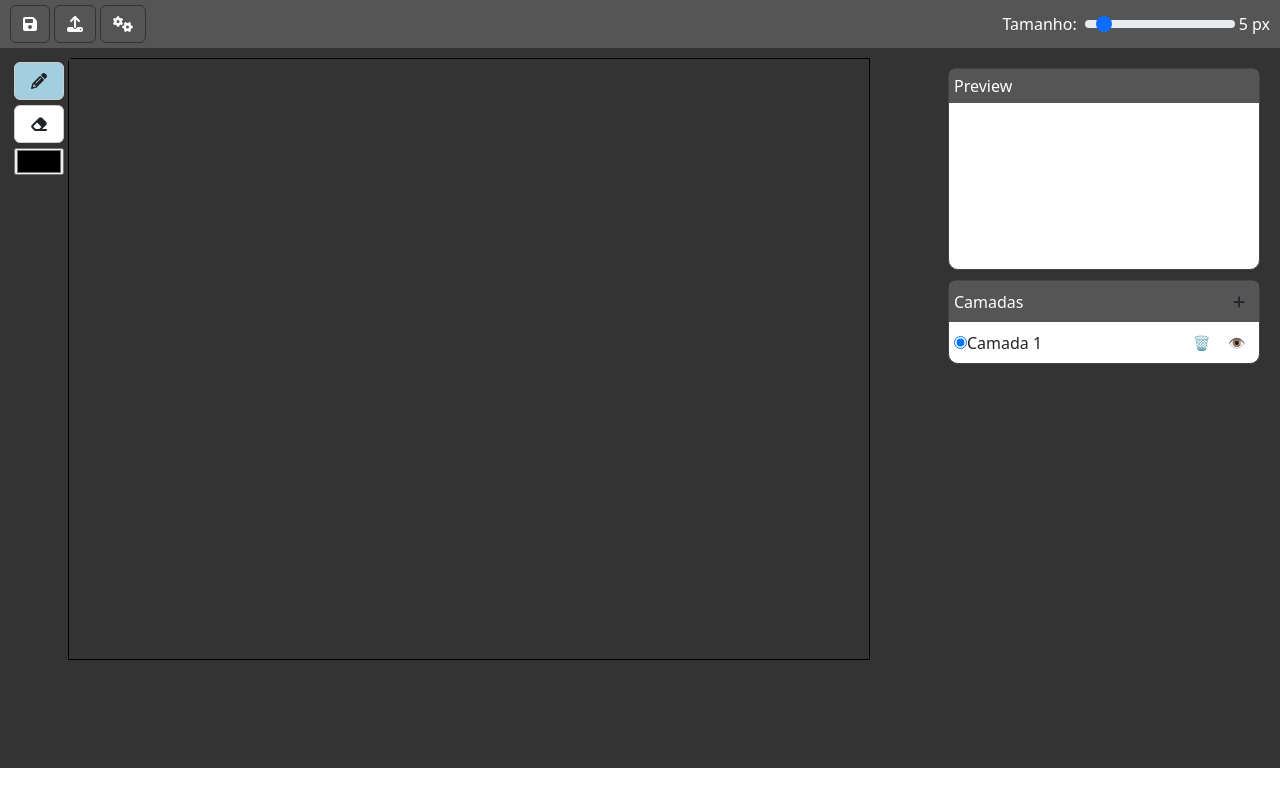
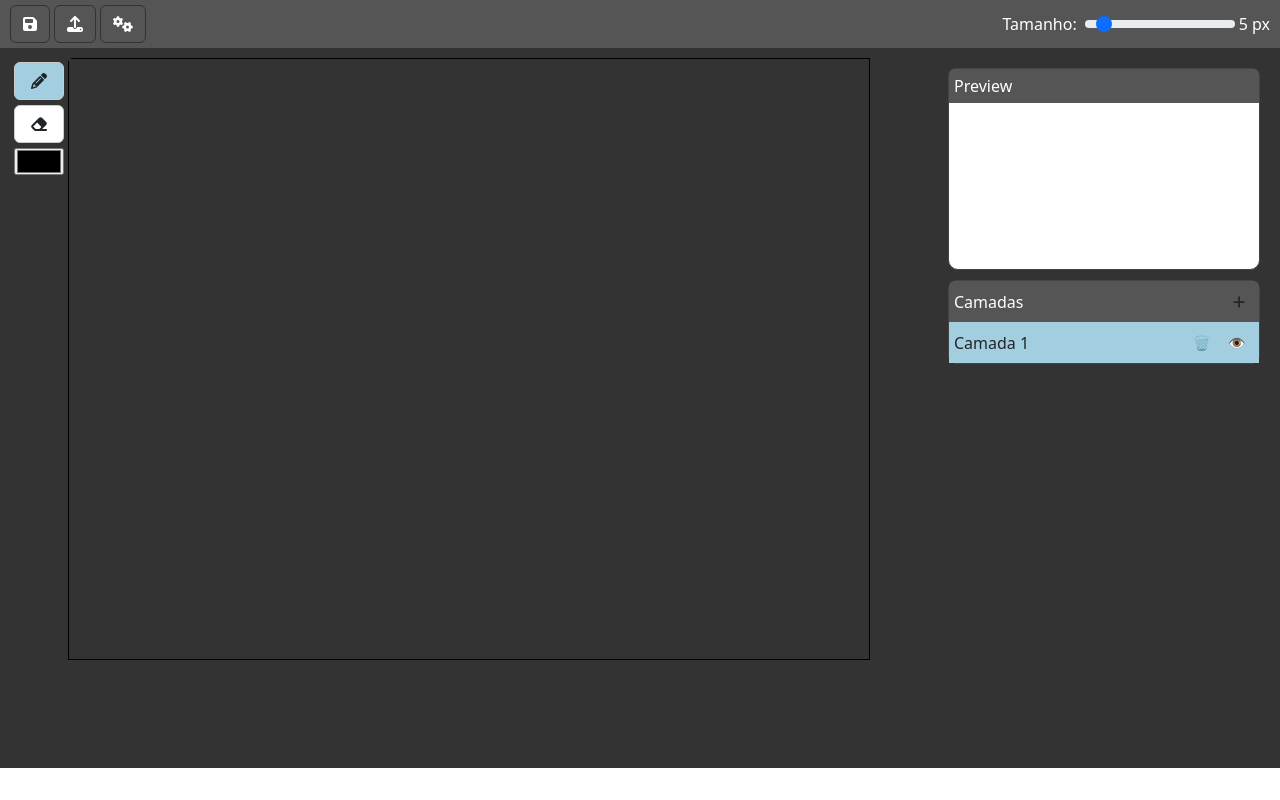
Before and after one commit to mufasa-dev/Drawing-system, an Angular app: page / in a window 1280 px wide. Built offline with nearby package versions, Linux system fonts and the light colour scheme.

Commit message:
style: ajust selected layer

```diff
--- a/src/app/app.component.html
+++ b/src/app/app.component.html
@@ -68,13 +68,9 @@
         </button>
       </div>
       @for (layer of layers; track $index; let i = $index) {
-        <div class="layer-item">
-          <input
-            type="radio"
-            name="layerSelect"
-            [value]="layer.id"
-            [(ngModel)]="activeLayerId"
-          />
+        <div class="layer-item"
+            [class.active]="layer.id == activeLayerId"
+            (click)="setActiveLayer(layer.id)" >
           {{ layer.name }}
           <button class="btn btn-sm ms-auto" (click)="removeLayer(layer.id)">🗑️</button>
           <button class="btn btn-sm" (click)="toggleLayer(layer.id)">
--- a/src/app/app.component.scss
+++ b/src/app/app.component.scss
@@ -93,6 +93,9 @@
   align-items: center;
   cursor: pointer;
   padding: 5px;
+  &.active {
+    background-color: #a3cedf;
+  }
 }
 
 #myCanva {
```
